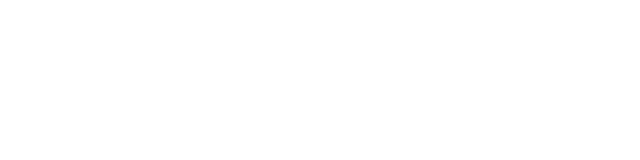
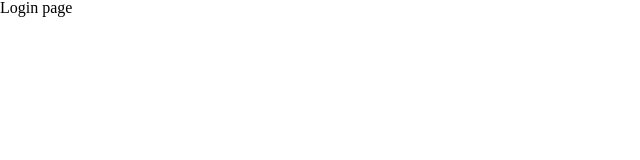
Before and after one commit to rav1ll/itis-frontend-app, a React (Create React App) app: page / in a window 1280 px wide. Shown: the top 160 px of the page, without its empty margins (0-640 px from the left). Built offline with nearby package versions, Linux system fonts and the light colour scheme.

Commit message:
login page setaped (#3)
Co-authored-by: ghost-str <email@example.com>

```diff
--- a/src/App.js
+++ b/src/App.js
@@ -1,6 +1,10 @@
+import Login from "./pages/Login";
+
 function App() {
   return (
-    <div />
+      <div>
+        <Login/>
+      </div>
   );
 }
 
--- /dev/null
+++ b/src/pages/Login.js
@@ -0,0 +1,5 @@
+import React from "react";
+
+export default function Login() {
+    return <div>Login page</div>
+}
```
